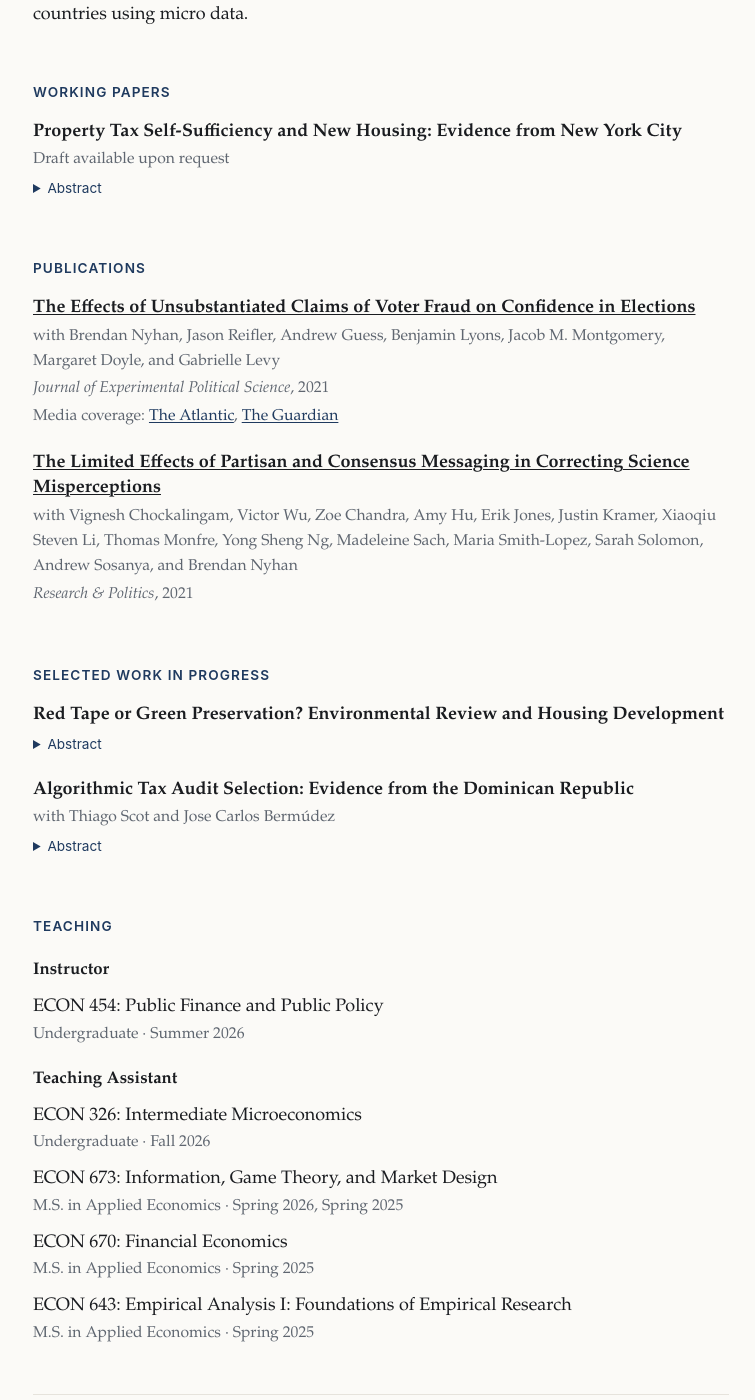
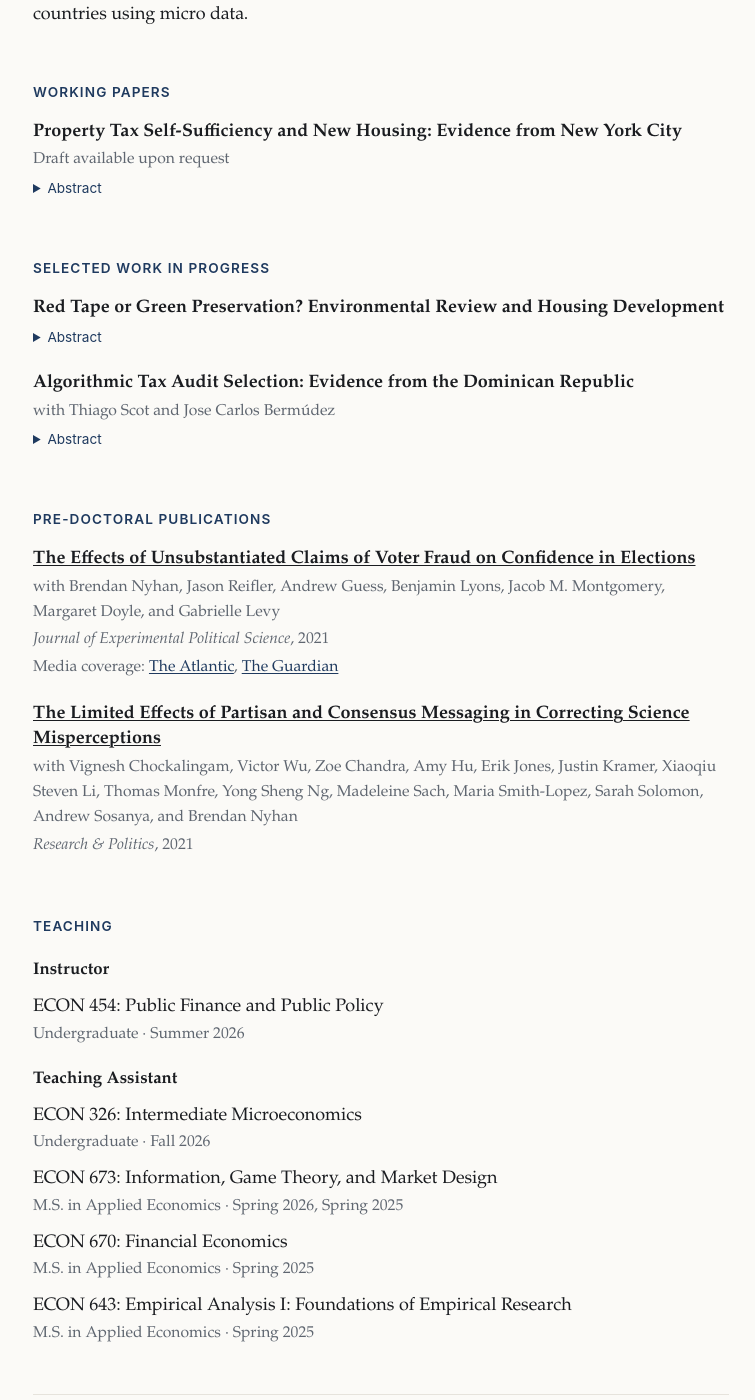
Before and after one commit to nicolasberlinski/nicolasberlinski.github.io, a Jekyll site: the page built from index.md, in a window 1280 px wide and 1400 px high, scrolled down 558 px. Shown: the whole window, without its empty margins (259-1014 px from the left). Built offline with Jekyll 4.4.1, drawn with Linux system fonts in a browser that asks for light colours.

Commit message:
Move publications after work in progress and label as pre-doctoral
Co-Authored-By: Claude Opus 5.5 <noreply@anthropic.com>

```diff
--- a/_layouts/home.html
+++ b/_layouts/home.html
@@ -32,14 +32,14 @@ layout: default
       {% include paper_list.html papers=research.working_papers %}
     </section>
 
-    <section id="publications">
-      <h2>Publications</h2>
-      {% include paper_list.html papers=research.publications %}
-    </section>
-
     <section id="work-in-progress">
       <h2>Selected Work in Progress</h2>
       {% include paper_list.html papers=research.works_in_progress %}
+    </section>
+
+    <section id="publications">
+      <h2>Pre-doctoral Publications</h2>
+      {% include paper_list.html papers=research.publications %}
     </section>
 
     <section id="teaching">
```
